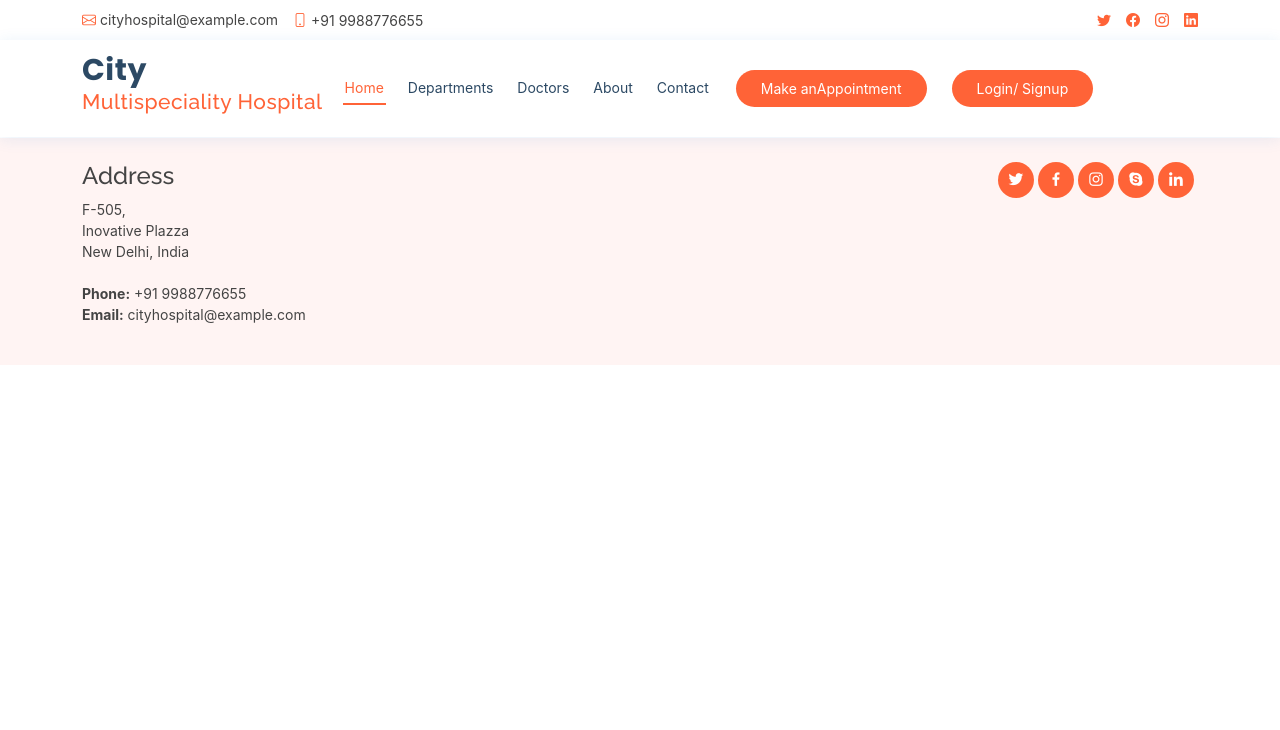
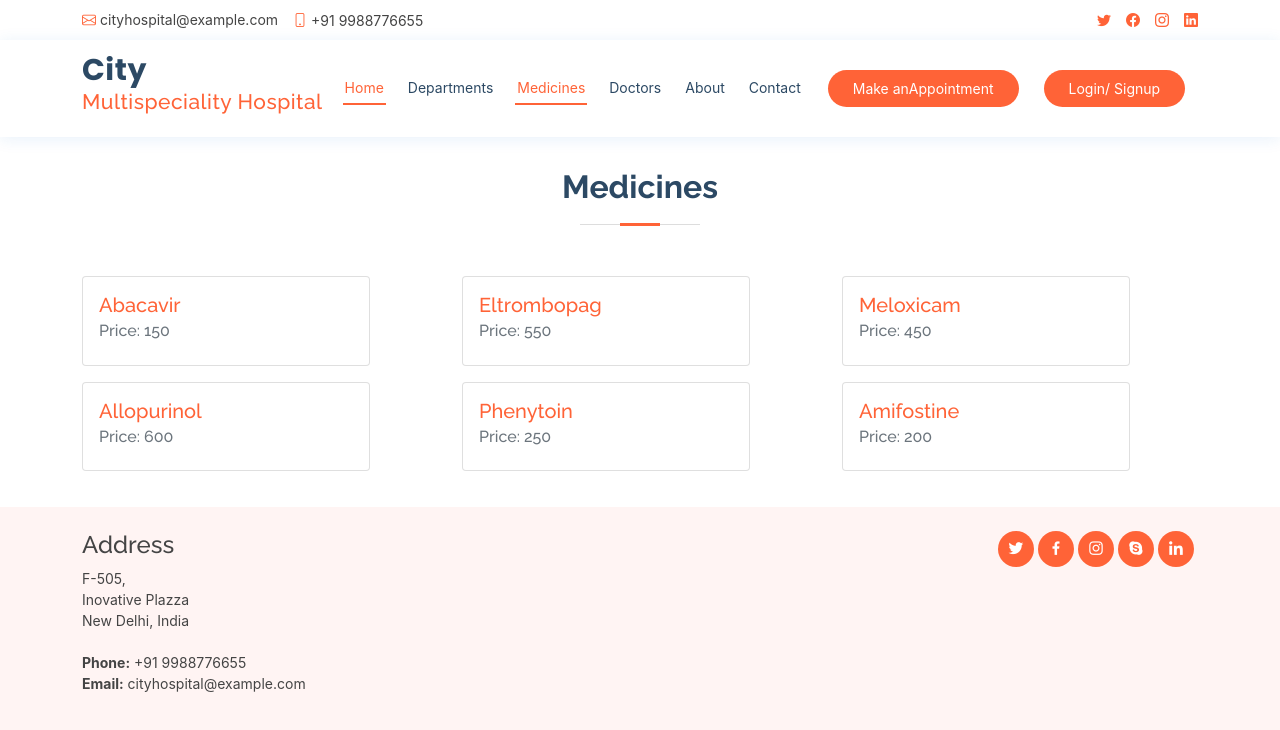
Before and after one commit to Nirav9603/City-Hospital-R-2, a React (Create React App) app: page /medicines in a window 1280 px wide. Shown: the top 730 px of the page. Built offline with nearby package versions, Linux system fonts and the light colour scheme.

Commit message:
medicines

```diff
--- a/package.json
+++ b/package.json
@@ -10,6 +10,7 @@
     "react-dom": "^18.2.0",
     "react-router-dom": "^5.2.0",
     "react-scripts": "5.0.1",
+    "reactstrap": "^9.1.4",
     "web-vitals": "^2.1.4"
   },
   "scripts": {
--- a/src/App.js
+++ b/src/App.js
@@ -9,6 +9,7 @@
 import Appointment from "./container/appointment/Appointment";
 import {Switch, Route} from "react-router-dom"
 import Auth from './container/auth/Auth';
+import Medicines from './container/medicines/Medicines';
 
 function App() {
 
@@ -18,6 +19,7 @@
       <Switch>
         <Route path={"/"} exact component={Home} />
         <Route path={"/departments"} exact component={Departments} />
+        <Route path={"/medicines"} exact component={Medicines} />
         <Route path={"/doctors"} exact component={Doctors} />
         <Route path={"/about"} exact component={About} />
         <Route path={"/contact"} exact component={Contact} />
--- a/src/components/header/Header.js
+++ b/src/components/header/Header.js
@@ -31,6 +31,7 @@
                             <ul>
                                 <li><NavLink className="nav-link scrollto active" to={"/"}>Home</NavLink></li>
                                 <li><NavLink className="nav-link scrollto" to={"/departments"}>Departments</NavLink></li>
+                                <li><NavLink className="nav-link scrollto" to={"/medicines"}>Medicines</NavLink></li>
                                 <li><NavLink className="nav-link scrollto" to={"/doctors"}>Doctors</NavLink></li>
                                 <li><NavLink className="nav-link scrollto " to={"/about"}>About</NavLink></li>
                                 <li><NavLink className="nav-link scrollto" to={"/contact"}>Contact</NavLink></li>
--- /dev/null
+++ b/src/components/list/List.js
@@ -0,0 +1,37 @@
+import React from 'react';
+import { Card, CardBody, CardTitle, CardSubtitle } from 'reactstrap'
+
+function List({ data }) {
+    console.log(data);
+
+    return (
+        <>
+            {
+                data.map((d, i) => (
+                    <div className='col-4 mb-3'>
+                    <Card
+                        style={{
+                            width: '18rem'
+                        }}
+                    >
+                        <CardBody>
+                            <CardTitle tag="h5" style={{color: '#FF6337'}}>
+                                {d.name}
+                            </CardTitle>
+                            <CardSubtitle
+                                className="mb-2 text-muted"
+                                tag="h6"
+                            >
+                                Price: {d.price}
+                            </CardSubtitle>
+                        </CardBody>
+                    </Card>
+                    </div>
+                ))
+            }
+
+        </>
+    );
+}
+
+export default List;
--- /dev/null
+++ b/src/container/medicines/Medicines.js
@@ -0,0 +1,67 @@
+import React from 'react';
+import List from '../../components/list/List';
+
+function Medicines(props) {
+
+    const orgData = [
+        {
+            id: 101,
+            name: 'Abacavir',
+            quantity: 25,
+            price: 150,
+            expiry: 2022
+        },
+        {
+            id: 102,
+            name: 'Eltrombopag',
+            quantity: 90,
+            price: 550,
+            expiry: 2021
+        },
+        {
+            id: 103,
+            name: 'Meloxicam',
+            quantity: 85,
+            price: 450,
+            expiry: 2025
+        },
+        {
+            id: 104,
+            name: 'Allopurinol',
+            quantity: 50,
+            price: 600,
+            expiry: 2023
+        },
+        {
+            id: 105,
+            name: 'Phenytoin',
+            quantity: 63,
+            price: 250,
+            expiry: 2021
+        },
+        {
+            id: 106,
+            name: 'Amifostine',
+            quantity: 60,
+            price: 200,
+            expiry: 2021
+        }
+    ]
+
+    return (
+        <div>
+            <section id="appointment" className="appointment">
+                <div className="container">
+                    <div className="section-title">
+                        <h2>Medicines</h2>
+                    </div>
+                    <div className='row'>
+                        <List data={orgData} />
+                    </div>
+                </div>
+            </section>
+        </div>
+    );
+}
+
+export default Medicines;
```
Also changed, not shown: 1 other file (tests, documents, lock files or other folders).
